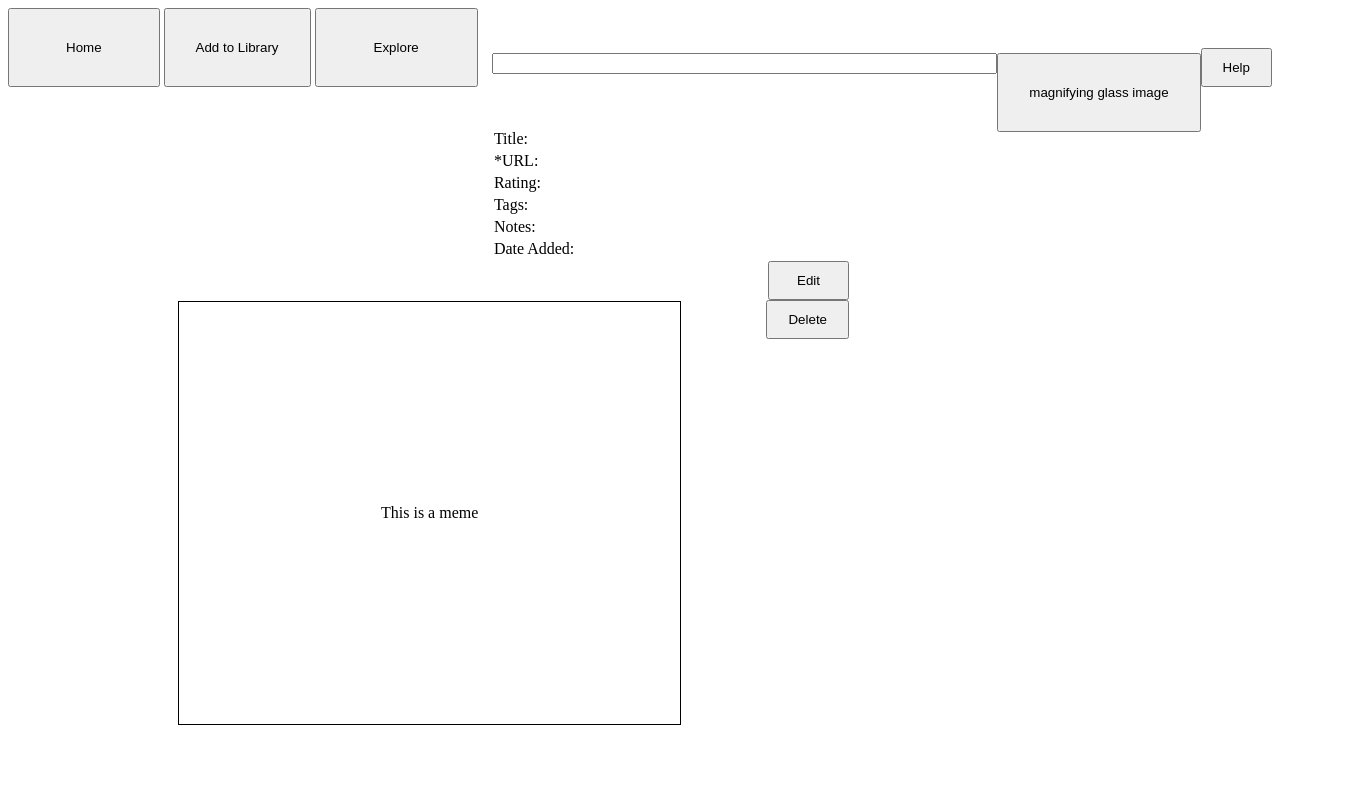
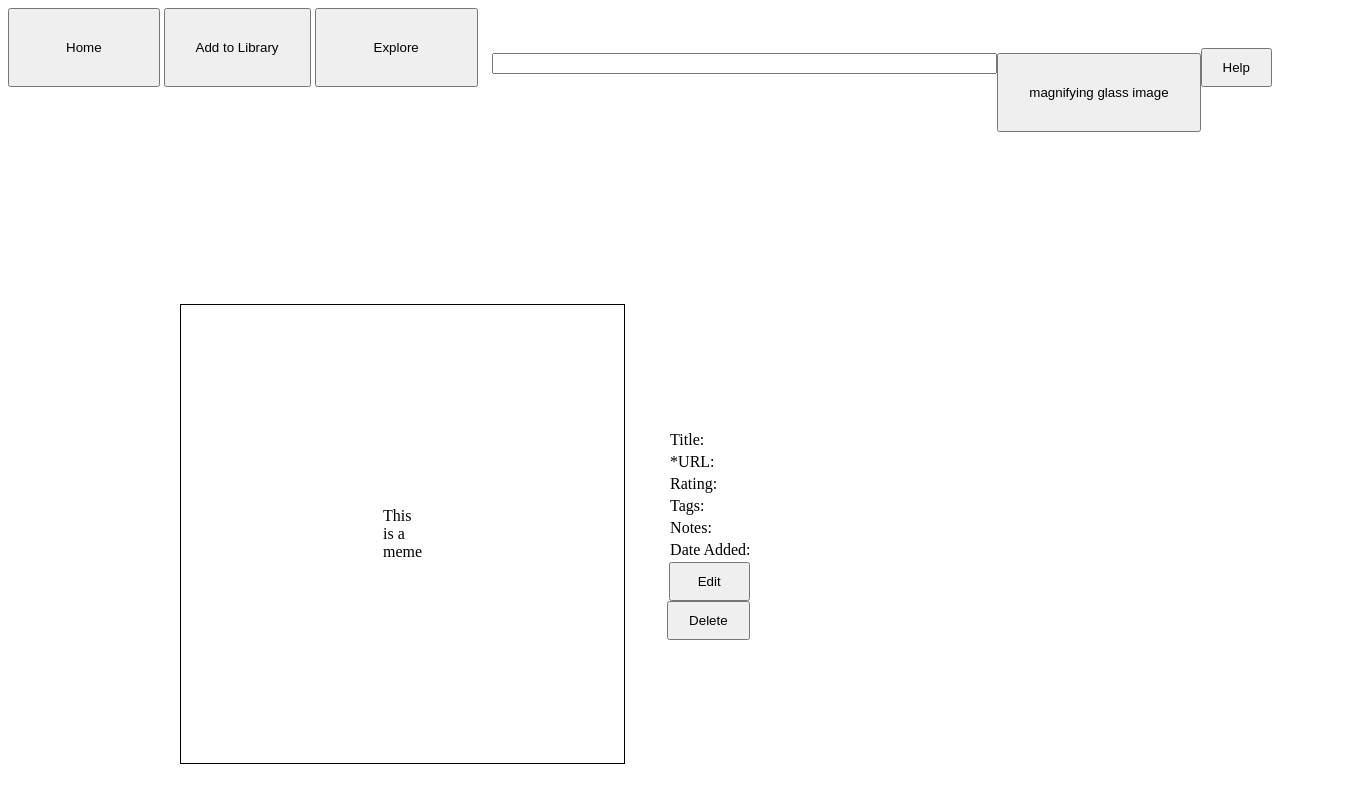
Before and after one commit to k3luu/cse134b, a plain HTML site: page viewMeme.html in a window 1280 px wide. Shown: the whole page, 1345 px wide, since content can reach past the window. Drawn offline with Linux system fonts and the light colour scheme.

Commit message:
Add a Meme and View a Meme
Edited

```diff
--- a/viewMeme.html
+++ b/viewMeme.html
@@ -16,7 +16,7 @@
             <input type="search" size = 60 style = "margin-top: 45px; float: right;">
         </header>
 
-		<div style="float:right; margin-right:420px; padding-top: 40px;">
+<!--		<div style="float:right; margin-right:420px; padding-top: 40px;">
 			<table>
 				<tr><td>Title: </td></tr>
 				<tr><td>*URL: </td></tr>
@@ -39,6 +39,33 @@
 
 		<button type="button" style="float:right; margin-right:423px; padding: 10px 27px;">Edit</button>
 		<button type="button" style="float:right; margin-right:423px; padding: 10px 20px;">Delete</button>
+-->
+
+
+		<table style="padding: 150px;">
+			<td style="padding:20px;">
+				<table style="border:1px solid black;">
+					<tr>
+						<td style="padding: 200px">
+							This is a meme
+						</td>
+					</tr>
+				</table>
+			</td>
+			<td style="padding:20px;">
+				<table>
+					<tr><td>Title: </td></tr>
+					<tr><td>*URL: </td></tr>
+					<tr><td>Rating: </td></tr>
+					<tr><td>Tags: </td></tr>
+					<tr><td>Notes: </td></tr>
+					<tr><td>Date Added: </td></tr>
+				</table>
+				<button type="button" style="float:right; margin-right:423px; padding: 10px 27px;">Edit</button>
+				<button type="button" style="float:right; margin-right:423px; padding: 10px 20px;">Delete</button>
+			</td>
+
+		<table>
 
     </body>
 </html>
```
Also changed, not shown: addPage.html (+31 -1 lines).
